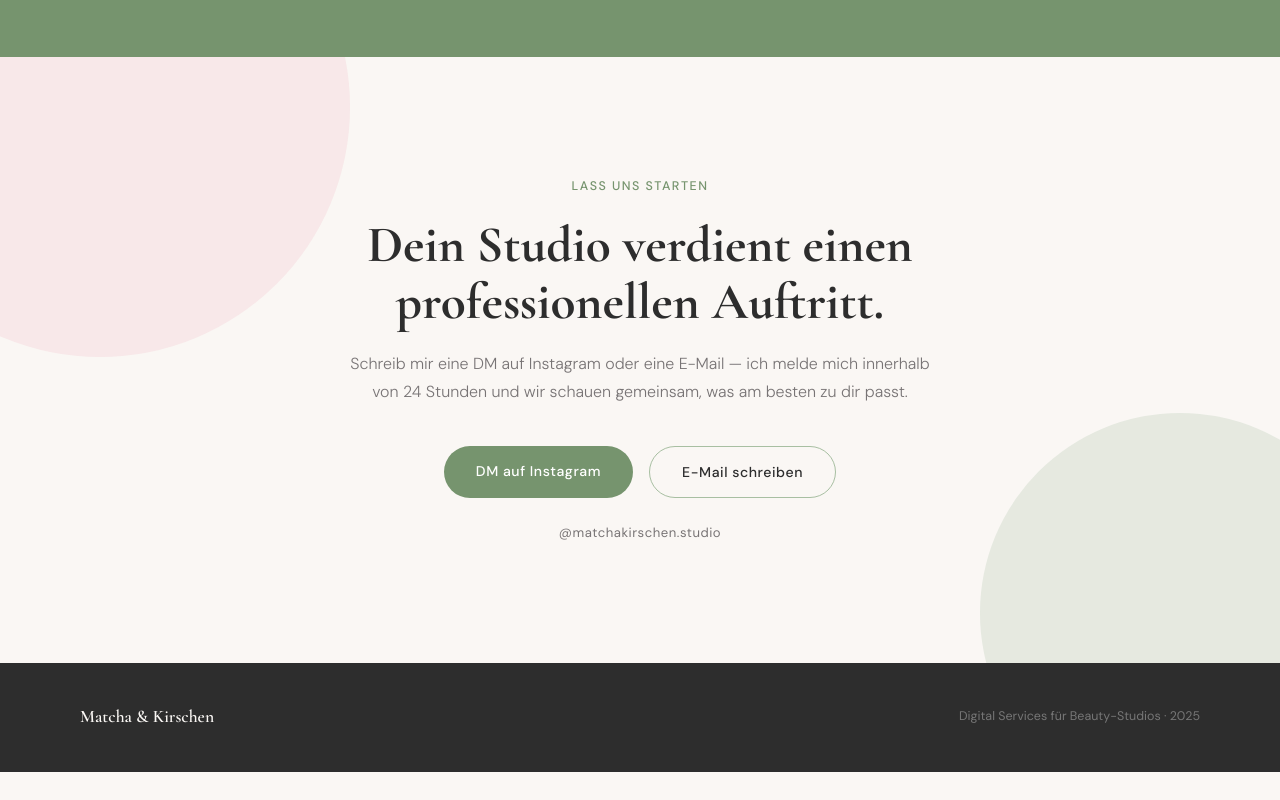
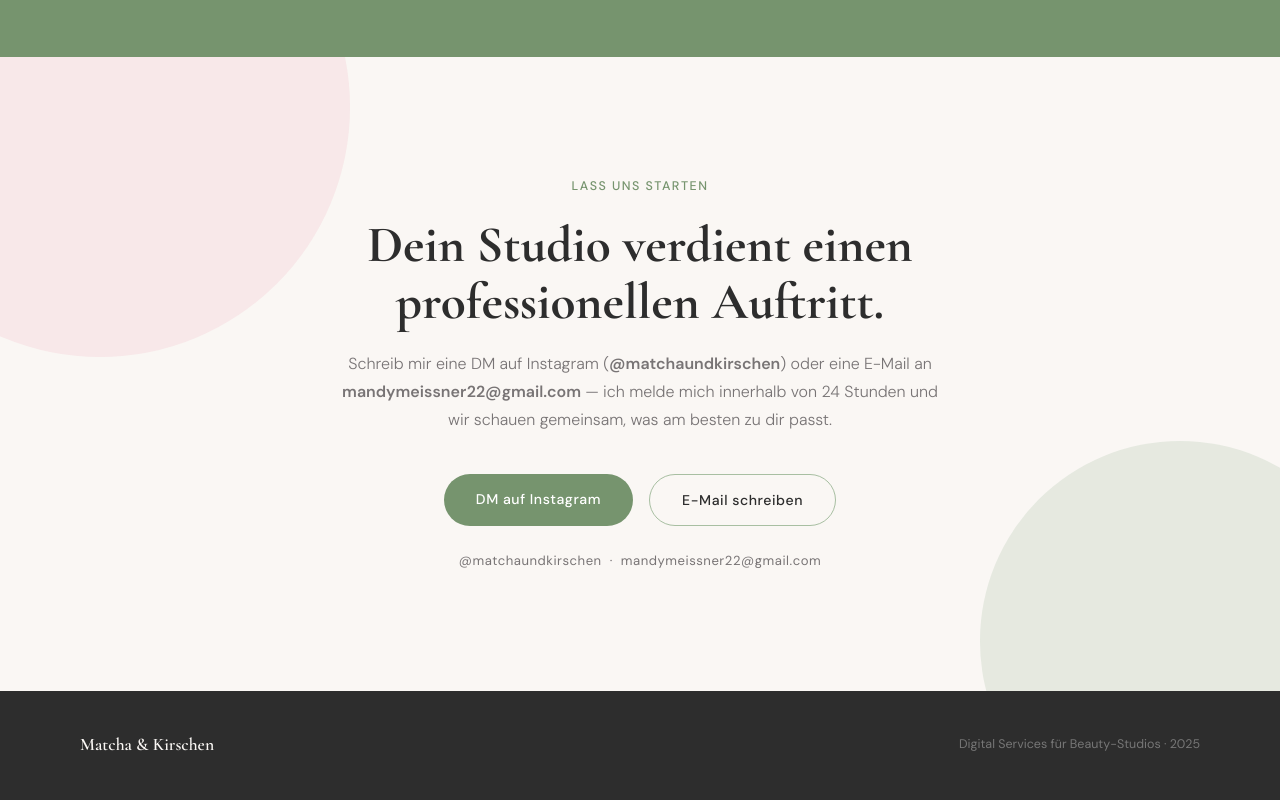
Before and after one commit to mandymeissner22-cmyk/matcha-kirschen-portfolio, a plain HTML site: page index.html in a window 1280 px wide. Shown: the part 3649-4449 px from the top of the page. Before the commit the page ends 4421 px from the top, so only its background shows below. Drawn offline with nearby package versions, Linux system fonts and the light colour scheme.

Commit message:
Add real contact details: Instagram @matchaundkirschen + email

```diff
--- a/index.html
+++ b/index.html
@@ -846,15 +846,16 @@
     <p class="cta-eyebrow">Lass uns starten</p>
     <h2 class="cta-title">Dein Studio verdient einen professionellen Auftritt.</h2>
     <p class="cta-sub">
-      Schreib mir eine DM auf Instagram oder eine E-Mail —
+      Schreib mir eine DM auf Instagram (<strong>@matchaundkirschen</strong>)
+      oder eine E-Mail an <strong>mandymeissner22@gmail.com</strong> —
       ich melde mich innerhalb von 24 Stunden und wir schauen gemeinsam,
       was am besten zu dir passt.
     </p>
     <div class="btn-row" style="justify-content:center">
-      <a href="https://instagram.com/matchakirschen.studio" class="btn btn-primary" target="_blank">DM auf Instagram</a>
-      <a href="mailto:hallo@matchaundkirschen.de" class="btn btn-ghost">E-Mail schreiben</a>
+      <a href="https://instagram.com/matchaundkirschen" class="btn btn-primary" target="_blank">DM auf Instagram</a>
+      <a href="mailto:mandymeissner22@gmail.com" class="btn btn-ghost">E-Mail schreiben</a>
     </div>
-    <p class="cta-handle">@matchakirschen.studio</p>
+    <p class="cta-handle">@matchaundkirschen &nbsp;·&nbsp; mandymeissner22@gmail.com</p>
   </div>
 </section>
 
```
